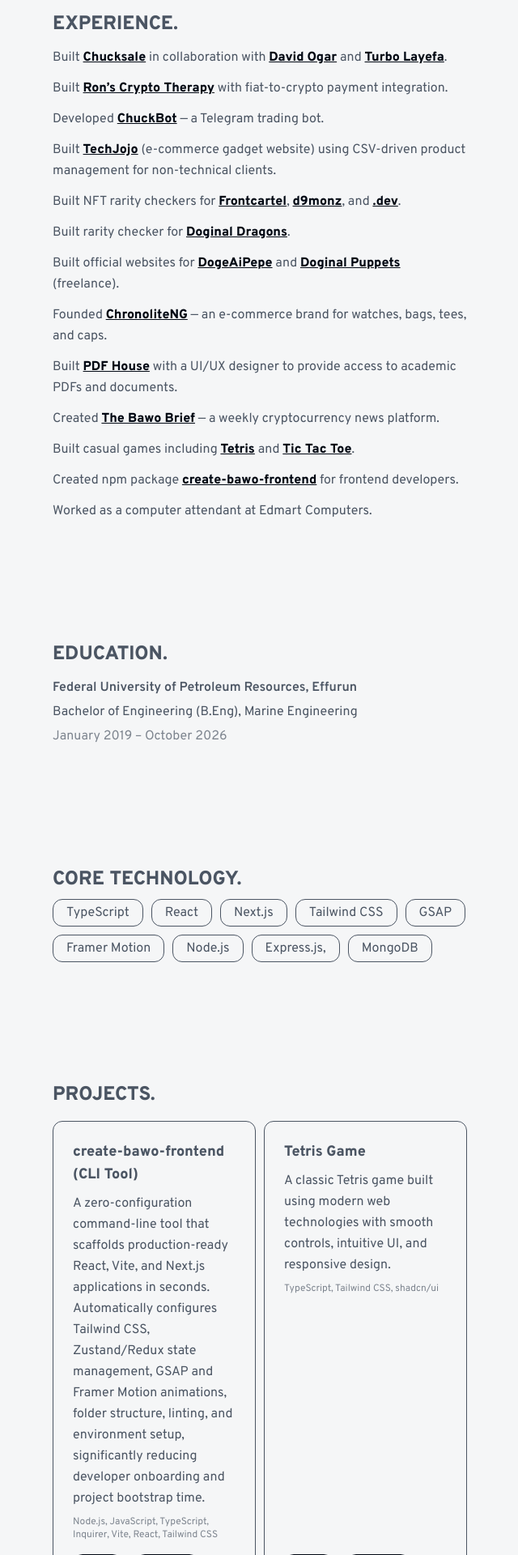
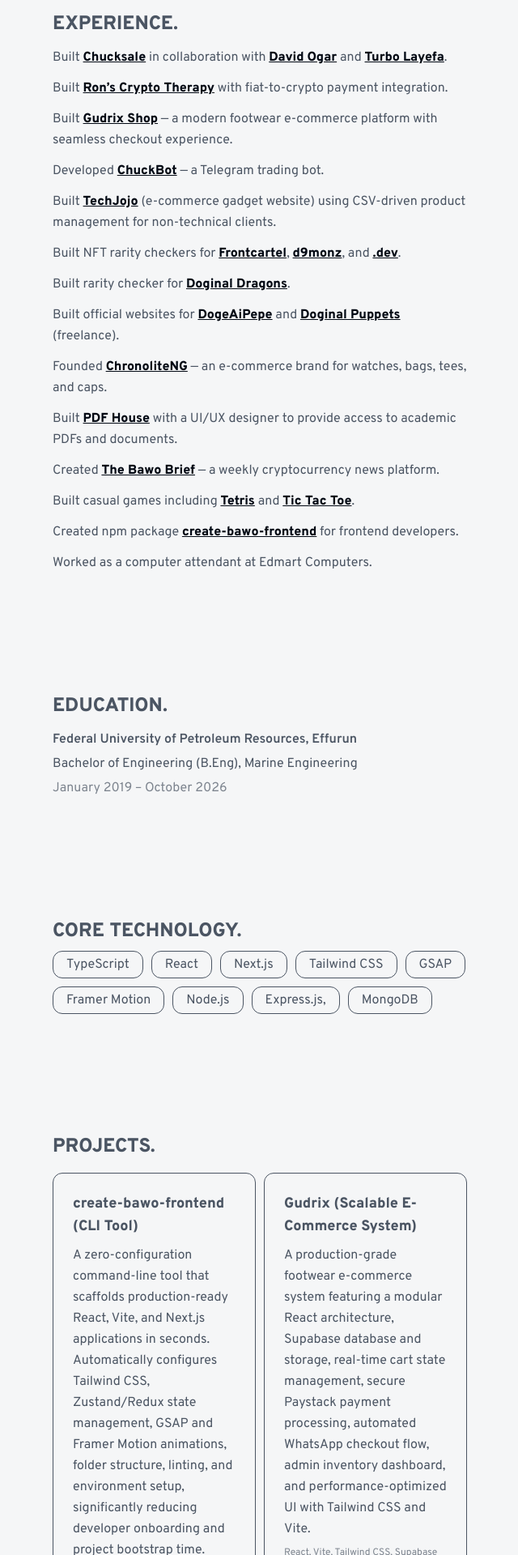
Before and after one commit to Joebakid/Porfolio-Redesign, a React (Vite) app: page / in a window 1280 px wide. Shown: the part 640-2560 px from the top of the page at 81% size, without its empty margins (319-959 px from the left). Built offline with nearby package versions, Linux system fonts and the light colour scheme; no server answers.

Commit message:
gudrix added

```diff
--- a/src/components/landing page/Experience.jsx
+++ b/src/components/landing page/Experience.jsx
@@ -44,6 +44,20 @@
           </a>{" "}
           with fiat-to-crypto payment integration.
         </p>
+
+
+<p>
+  Built{" "}
+  <a
+    href="https://www.gudrix.com.ng/shop"
+    target="_blank"
+    className="font-extrabold text-[color:var(--link-accent)] underline"
+  >
+    Gudrix Shop
+  </a>{" "}
+  — a modern footwear e-commerce platform with seamless checkout experience.
+</p>
+
 
         <p>
           Developed{" "}
--- a/src/components/landing page/project.jsx
+++ b/src/components/landing page/project.jsx
@@ -8,6 +8,16 @@
   live: "https://create-bawo-frontend.vercel.app/",
   github: "https://github.com/Joebakid/create-bawo-frontend",
 },
+{
+  title: "Gudrix (Scalable E-Commerce System)",
+  description:
+    "A production-grade footwear e-commerce system featuring a modular React architecture, Supabase database and storage, real-time cart state management, secure Paystack payment processing, automated WhatsApp checkout flow, admin inventory dashboard, and performance-optimized UI with Tailwind CSS and Vite.",
+  stack:
+    "React, Vite, Tailwind CSS, Supabase (Postgres + Storage), JavaScript, Vercel",
+  live: "https://www.gudrix.com.ng/shop",
+  github: "https://github.com/Joebakid/Gudrix",
+},
+
 
     {
       title: "Tetris Game",
```
